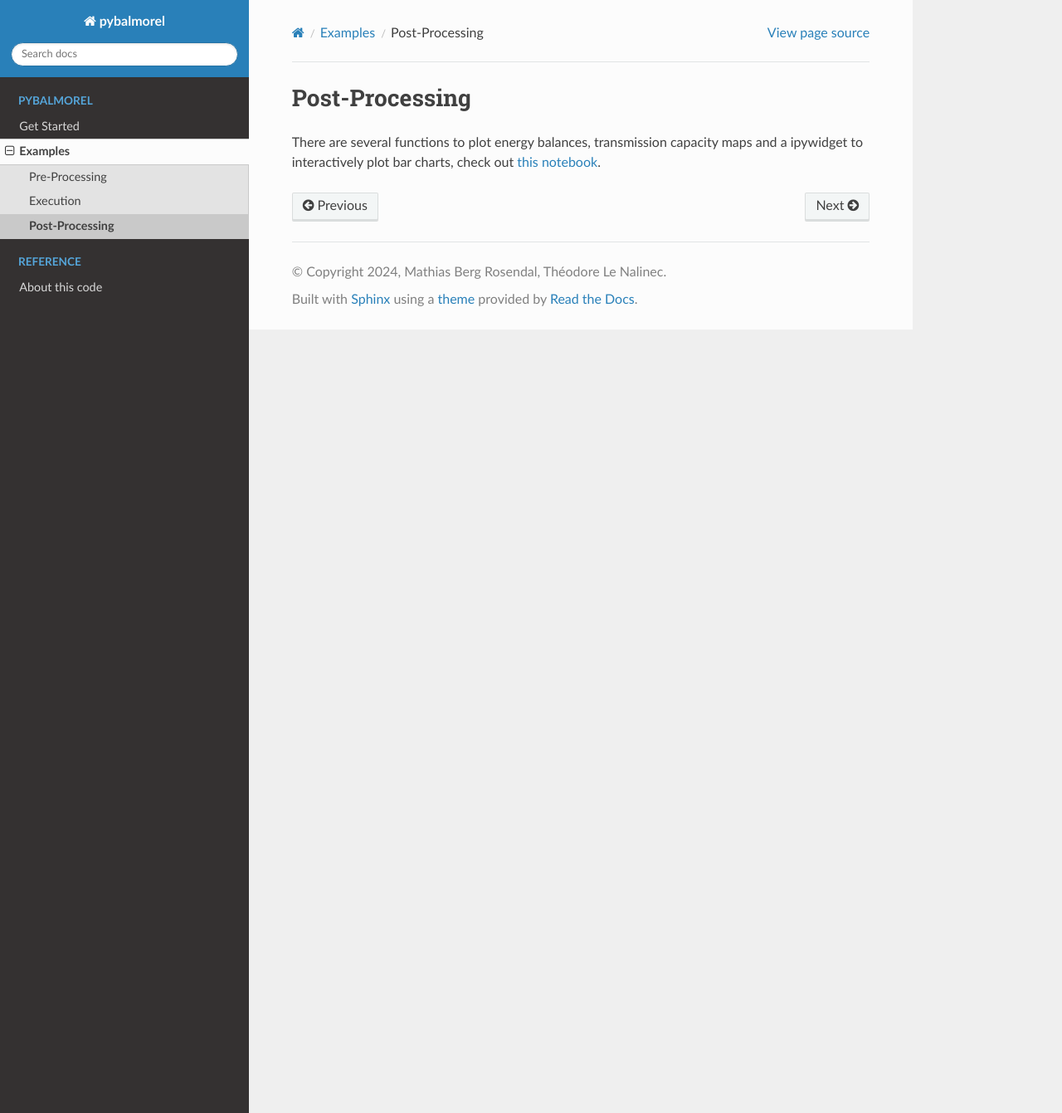
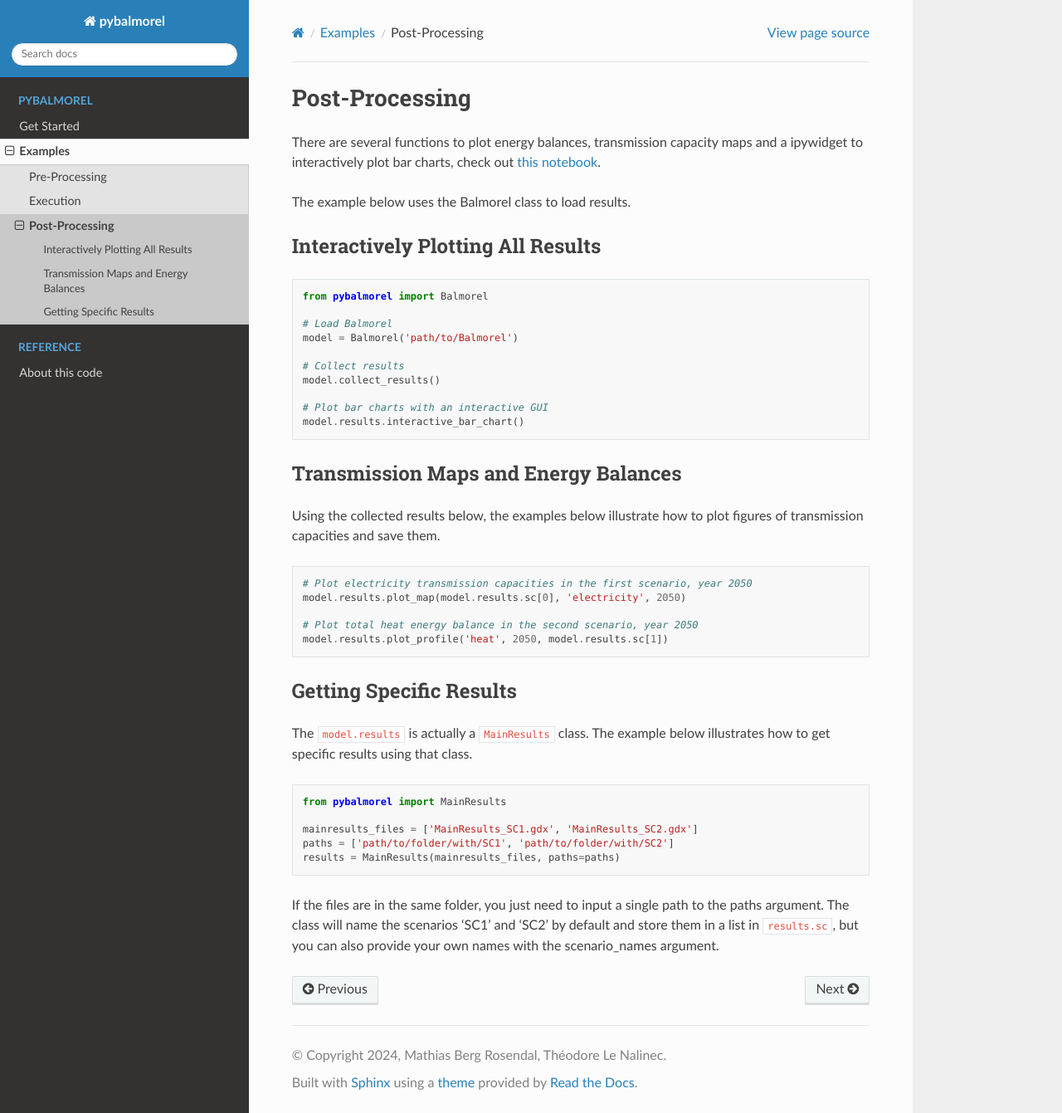
Before and after one commit to balmorelcommunity/pybalmorel, a Sphinx documentation site: the page built from docs/examples/postprocessing.md, in a window 1280 px wide and 1341 px high. Shown: the whole window at 83% size. Built offline with Sphinx 7.4.7 and the Read the Docs theme 3.1.0, drawn with Linux system fonts in a browser that asks for light colours.

Commit message:
Improving docs

````diff
--- a/docs/examples/postprocessing.md
+++ b/docs/examples/postprocessing.md
@@ -1,3 +1,44 @@
 # Post-Processing
 
 There are several functions to plot energy balances, transmission capacity maps and a ipywidget to interactively plot bar charts, check out [this notebook](https://github.com/Mathias157/pybalmorel/blob/master/examples/PostProcessing.ipynb).
+
+The example below uses the Balmorel class to load results.
+
+## Interactively Plotting All Results
+```python
+from pybalmorel import Balmorel
+
+# Load Balmorel
+model = Balmorel('path/to/Balmorel')
+
+# Collect results
+model.collect_results()
+
+# Plot bar charts with an interactive GUI
+model.results.interactive_bar_chart()
+```
+
+## Transmission Maps and Energy Balances
+
+Using the collected results below, the examples below illustrate how to plot figures of transmission capacities and save them.
+
+```python
+# Plot electricity transmission capacities in the first scenario, year 2050
+model.results.plot_map(model.results.sc[0], 'electricity', 2050)
+
+# Plot total heat energy balance in the second scenario, year 2050
+model.results.plot_profile('heat', 2050, model.results.sc[1])
+```
+
+## Getting Specific Results
+The `model.results` is actually a `MainResults` class. The example below illustrates how to get specific results using that class.
+
+```python
+from pybalmorel import MainResults
+
+mainresults_files = ['MainResults_SC1.gdx', 'MainResults_SC2.gdx']
+paths = ['path/to/folder/with/SC1', 'path/to/folder/with/SC2']
+results = MainResults(mainresults_files, paths=paths)
+```
+
+If the files are in the same folder, you just need to input a single path to the paths argument. The class will name the scenarios 'SC1' and 'SC2' by default and store them in a list in `results.sc`, but you can also provide your own names with the scenario_names argument.
````
Also changed, not shown: docs/examples/execution.md (+1 -1 lines), docs/examples/preprocessing.md (+1 -1 lines).
